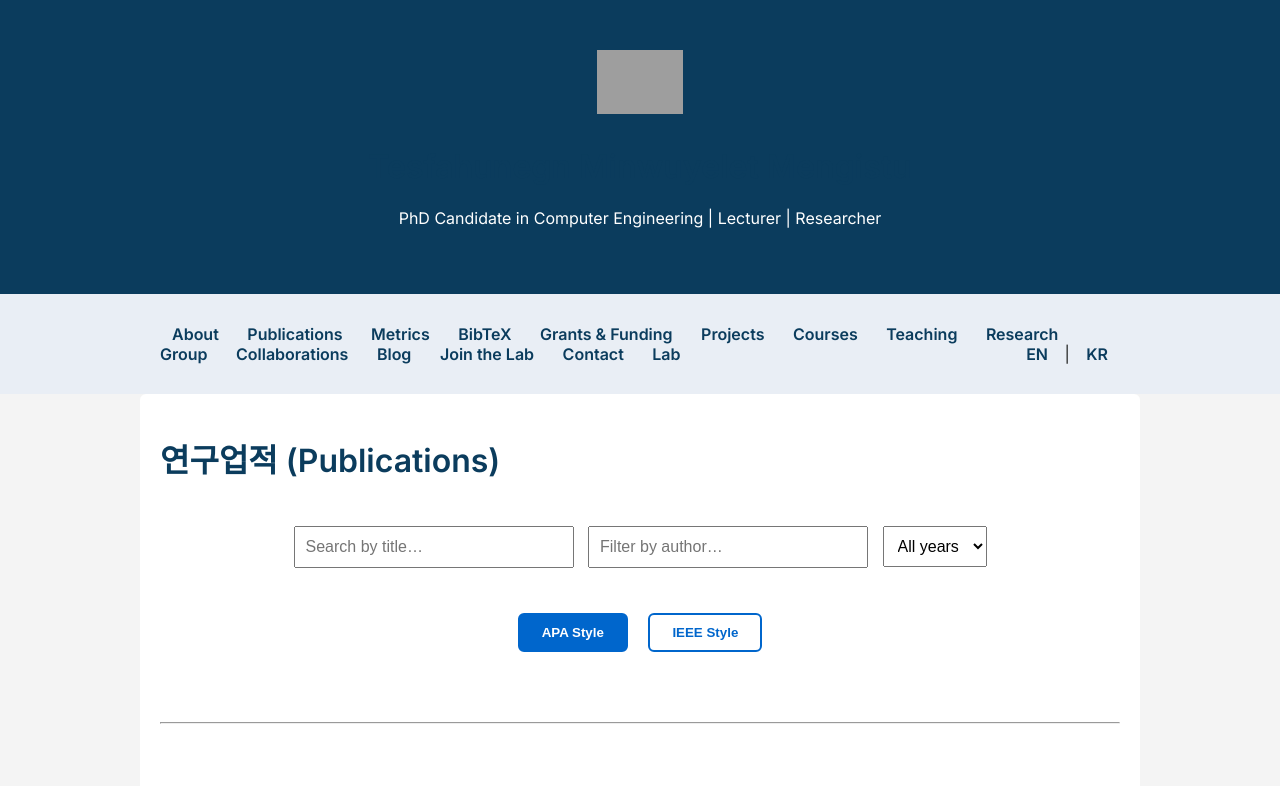
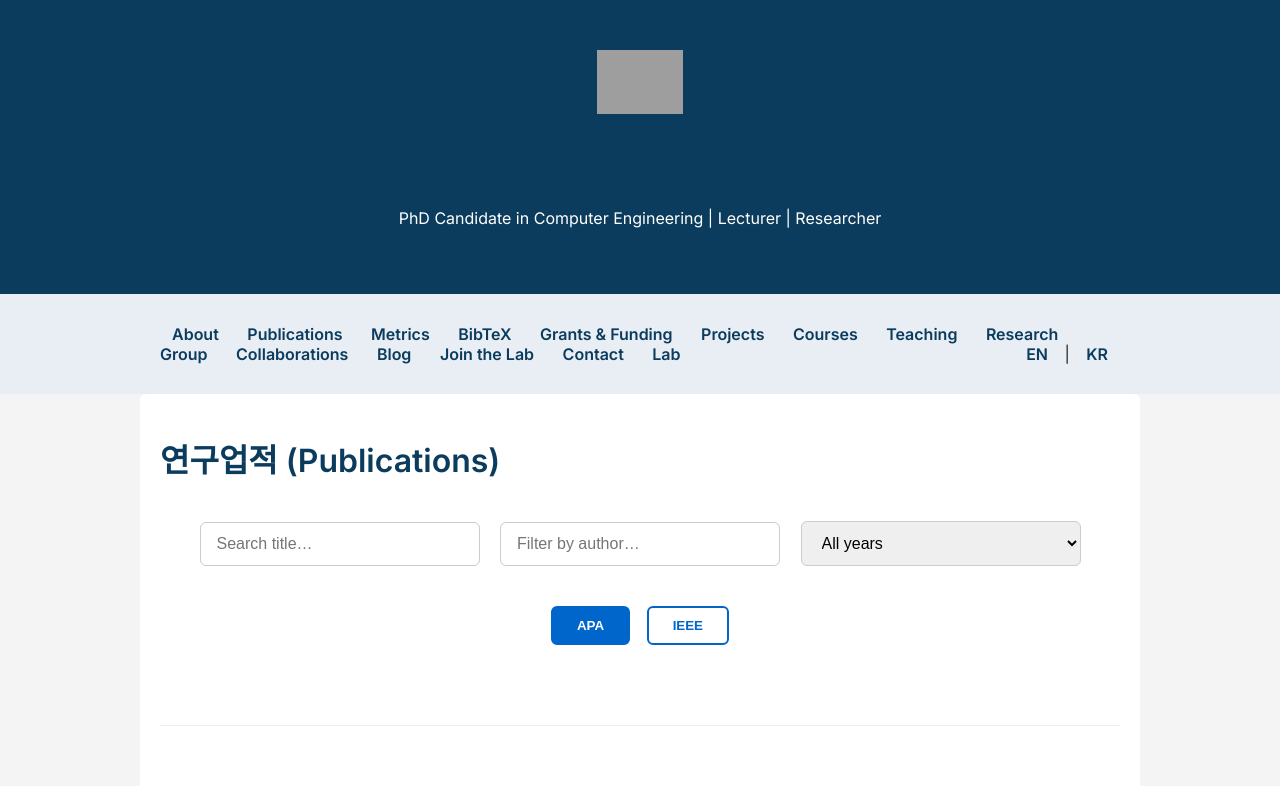
Before and after one commit to Tesfahunegn369/tesfahunegn369.github.io, a Jekyll site: the page built from publications.md, in a window 1280 px wide. Shown: the top 786 px of the page. Built offline with Jekyll 4.4.1, drawn with Linux system fonts in a browser that asks for light colours; some of the changed text lies outside the part shown; grey boxes are pictures that could not be loaded.

Commit message:
Update publication

```diff
--- a/publications.md
+++ b/publications.md
@@ -5,74 +5,60 @@
 
 # 연구업적 (Publications)
 
-<div style="margin:40px 0; text-align:center;">
-  <input type="text" id="search" placeholder="Search by title…" style="padding:10px; width:280px; margin:5px; font-size:1em;">
-  <input type="text" id="author" placeholder="Filter by author…" style="padding:10px; width:280px; margin:5px; font-size:1em;">
-  <select id="year" style="padding:10px; margin:5px; font-size:1em;">
+<div class="pub-controls">
+  <input type="text" id="search" placeholder="Search title…" autocomplete="off">
+  <input type="text" id="author" placeholder="Filter by author…" autocomplete="off">
+  <select id="year">
     <option value="">All years</option>
   </select>
 </div>
 
-<div style="text-align:center; margin-bottom:40px;">
-  <button onclick="setStyle('apa')"   id="btn-apa"   class="style-btn active">APA Style</button>
-  <button onclick="setStyle('ieee')"  id="btn-ieee"  class="style-btn">IEEE Style</button>
+<div class="style-toggle">
+  <button onclick="setStyle('apa')"   id="btn-apa"   class="active">APA</button>
+  <button onclick="setStyle('ieee')"  id="btn-ieee">IEEE</button>
 </div>
 
-{% assign pubs_data = site.data.publications %}
-{% if pubs_data == empty %}
-  <p>No publications found. Make sure <code>_data/publications.yml</code> exists.</p>
+{% assign data = site.data.publications %}
+{% if data == empty %}
+  <p>No publications found in <code>assets/data/publications.yml</code></p>
 {% else %}
 
-  {% comment %} Collect all publications with year {% endcomment %}
-  {% assign all_pubs = '' | split: '' %}
-  {% for year_entry in pubs_data %}
-    {% assign year = year_entry[0] %}
-    {% assign papers = year_entry[1] %}
-    {% for p in papers %}
-      {% assign pub = p | merge: { "display_year": year } %}
-      {% assign all_pubs = all_pubs | push: pub %}
+  {% assign all = '' | split: '' %}
+  {% for pair in data %}
+    {% assign year = pair[0] %}
+    {% for p in pair[1] %}
+      {% assign pub = p | merge: { year: year } %}
+      {% assign all = all | push: pub %}
     {% endfor %}
   {% endfor %}
 
-  {% assign sorted_pubs = all_pubs | sort: 'display_year' | reverse %}
-  {% assign years = sorted_pubs | map: 'display_year' | uniq | sort: 'display_year' | reverse %}
+  {% assign sorted = all | sort: 'year' | reverse %}
+  {% assign years = sorted | map: 'year' | uniq | sort | reverse %}
 
   <script>
     const years = {{ years | jsonify }};
-    const sel = document.getElementById('year');
-    years.forEach(y => sel.add(new Option(y, y)));
+    years.forEach(y => document.getElementById('year').add(new Option(y, y)));
   </script>
 
   {% for y in years %}
-    <h3 style="margin-top:60px; border-bottom:2px solid #0066cc; padding-bottom:8px; color:#222;">
-      {{ y }}
-    </h3>
-
+    <h3 class="year-header">{{ y }}</h3>
     <ol class="pub-list">
-      {% for p in sorted_pubs %}
-        {% if p.display_year == y %}
+      {% for p in sorted %}
+        {% if p.year == y %}
           <li class="pub-item"
               data-title="{{ p.title | default: '' | escape }}"
               data-authors="{{ p.authors | default: '' | escape }}"
-              data-year="{{ p.display_year }}"
+              data-year="{{ p.year }}"
               data-venue="{{ p.venue | default: '' | escape }}">
 
-            <strong class="pub-text"></strong>
+            <span class="pub-text"></span>
 
-            <span class="pub-links" style="margin-left:20px; font-size:0.95em;">
-              {% if p.pdf and p.pdf != '' %}
-                <a href="{{ p.pdf | relative_url }}" target="_blank">[PDF]</a>
+            <span class="pub-links">
+              {% if p.pdf %}<a href="{{ p.pdf | relative_url }}" target="_blank">[PDF]</a>{% endif %}
+              {% if p.doi %}
+                <a href="{% if p.doi contains 'http' %}{{ p.doi }}{% else %}https://doi.org/{{ p.doi }}{% endif %}" target="_blank">[DOI]</a>
               {% endif %}
-              {% if p.doi and p.doi != '' %}
-                {% if p.doi contains 'http' %}
-                  <a href="{{ p.doi }}" target="_blank">[DOI]</a>
-                {% else %}
-                  <a href="https://doi.org/{{ p.doi }}" target="_blank">[DOI]</a>
-                {% endif %}
-              {% endif %}
-              {% if p.bibtex and p.bibtex != '' %}
-                <a href="/bibtex/{{ p.bibtex }}.bib" download>[BibTeX]</a>
-              {% endif %}
+              {% if p.bibtex %}<a href="/bibtex/{{ p.bibtex }}.bib" download>[BibTeX]</a>{% endif %}
             </span>
           </li>
         {% endif %}
@@ -82,14 +68,42 @@
 {% endif %}
 
 <style>
-.pub-list {
-  counter-reset: pub-counter;
-  padding-left: 0;
+.pub-controls { text-align: center; margin: 40px 0; }
+.pub-controls input, .pub-controls select {
+  padding: 12px 16px;
+  margin: 0 8px;
+  width: 280px;
+  font-size: 1em;
+  border: 1px solid #ccc;
+  border-radius: 6px;
 }
+.style-toggle { text-align: center; margin-bottom: 50px; }
+.style-toggle button {
+  padding: 10px 24px;
+  margin: 0 6px;
+  font-weight: bold;
+  border: 2px solid #0066cc;
+  background: white;
+  color: #0066cc;
+  border-radius: 6px;
+  cursor: pointer;
+}
+.style-toggle button.active {
+  background: #0066cc;
+  color: white;
+}
+.year-header {
+  margin: 60px 0 20px;
+  padding-bottom: 8px;
+  border-bottom: 3px solid #0066cc;
+  color: #222;
+  font-size: 1.8em;
+}
+.pub-list { counter-reset: pub-counter; padding-left: 0; }
 .pub-list li {
   list-style: none;
   counter-increment: pub-counter;
-  margin-bottom: 16px;
+  margin-bottom: 18px;
   line-height: 1.7;
 }
 .pub-list li::before {
@@ -98,74 +112,64 @@
   color: #0066cc;
   margin-right: 6px;
 }
-.style-btn {
-  padding: 10px 22px;
-  margin: 0 8px;
-  border: 2px solid #0066cc;
-  background: white;
-  color: #0066cc;
-  font-weight: bold;
-  border-radius: 6px;
-  cursor: pointer;
-}
-.style-btn.active {
-  background: #0066cc;
-  color: white;
-}
 .pub-links a {
-  margin: 0 10px;
+  margin: 0 12px;
   color: #0066cc;
   text-decoration: none;
+  font-size: 0.95em;
 }
 .pub-links a:hover { text-decoration: underline; }
 </style>
 
 <script>
-// APA / IEEE style toggle
+function debounce(fn, delay) {
+  let t; return (...args) => { clearTimeout(t); t = setTimeout(() => fn(...args), delay); };
+}
+
 function setStyle(style) {
   document.querySelectorAll('.pub-item').forEach(el => {
     const a = el.dataset.authors;
     const y = el.dataset.year;
     const t = el.dataset.title;
     const v = el.dataset.venue;
-    const text = style === 'apa'
+    el.querySelector('.pub-text').innerHTML = style === 'apa'
       ? `<strong>${a}</strong> (${y}). <em>${t}</em>. ${v}.`
       : `<strong>${a}</strong>, "${t}," <em>${v}</em>, ${y}.`;
-    el.querySelector('.pub-text').innerHTML = text;
   });
-  document.getElementById('btn-apa').classList.toggle('active', style==='apa');
-  document.getElementById('btn-ieee').classList.toggle('active', style==='ieee');
+  document.querySelectorAll('.style-toggle button').forEach(b => b.classList.remove('active'));
+  document.getElementById('btn-' + style).classList.add('active');
 }
 
-// Search & filters
-function applyFilters() {
-  const s = document.getElementById('search').value.toLowerCase();
-  const a = document.getElementById('author').value.toLowerCase();
-  const y = document.getElementById('year').value;
+function filter() {
+  const sq = document.getElementById('search').value.toLowerCase();
+  const aq = document.getElementById('author').value.toLowerCase();
+  const yq = document.getElementById('year').value;
 
   document.querySelectorAll('.pub-item').forEach(el => {
-    const title   = el.dataset.title.toLowerCase();
-    const authors = el.dataset.authors.toLowerCase();
-    const year    = el.dataset.year;
-
-    const ok = title.includes(s) && authors.includes(a) && (!y || year === y);
-    el.style.display = ok ? '' : 'none';
+    const matchTitle   = el.dataset.title.toLowerCase().includes(sq);
+    const matchAuthor  = el.dataset.authors.toLowerCase().includes(aq);
+    const matchYear    = !yq || el.dataset.year === yq;
+    el.style.display = (matchTitle && matchAuthor && matchYear) ? '' : 'none';
   });
 }
 
 document.addEventListener('DOMContentLoaded', () => {
-  document.getElementById('search').addEventListener('input', applyFilters);
-  document.getElementById('author').addEventListener('input', applyFilters);
-  document.getElementById('year').addEventListener('change', applyFilters);
-
-  setStyle('apa');   // default style
-  applyFilters();    // show all
+  const debounced = debounce(filter, 250);
+  document.getElementById('search').oninput = debounced;
+  document.getElementById('author').oninput = debounced;
+  document.getElementById('year').onchange = filter;
+  setStyle('apa');
+  filter();
 });
 </script>
 
-<hr style="margin:70px 0;">
+<hr style="margin: 80px 0; border: 0; border-top: 1px solid #eee;">
 
-<p style="text-align:center; font-size:1.1em;">
-  Complete & always up-to-date list →
-  <a href="https://scholar.google.com/citations?user=qgSlPxcAAAAJ" target="_blank">Google Scholar Profile</a>
+<p style="text-align:center; font-size:1.1em; color:#555;">
+  Automatically synced from
+  <a href="https://orcid.org/0000-0001-9385-1768" target="_blank">
+    <img src="https://orcid.org/sites/default/files/images/orcid_16x16.png" alt="ORCID" style="vertical-align:middle;"> ORCID Profile
+  </a>
+  &nbsp;•&nbsp;
+  <a href="https://scholar.google.com/citations?user=qgSlPxcAAAAJ" target="_blank">Google Scholar</a>
 </p>
```
Also changed, not shown: 1 other file.
